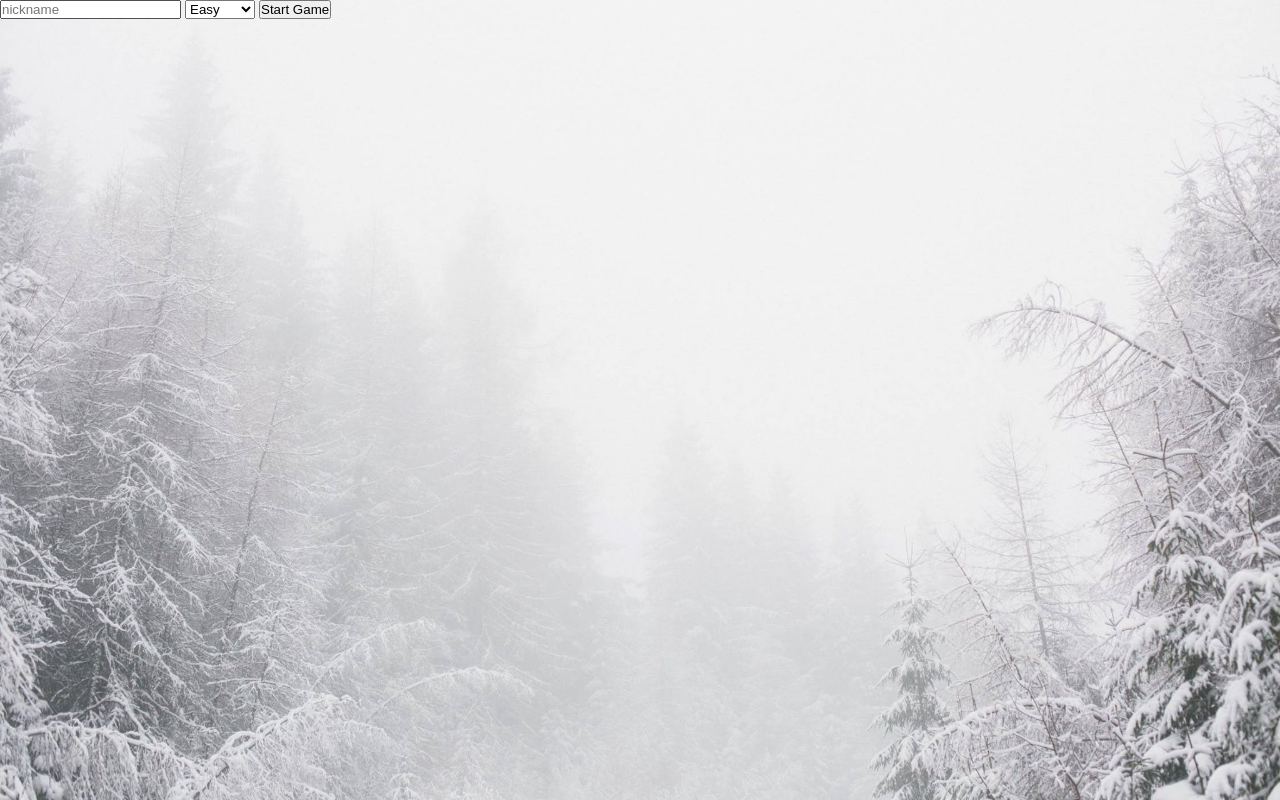
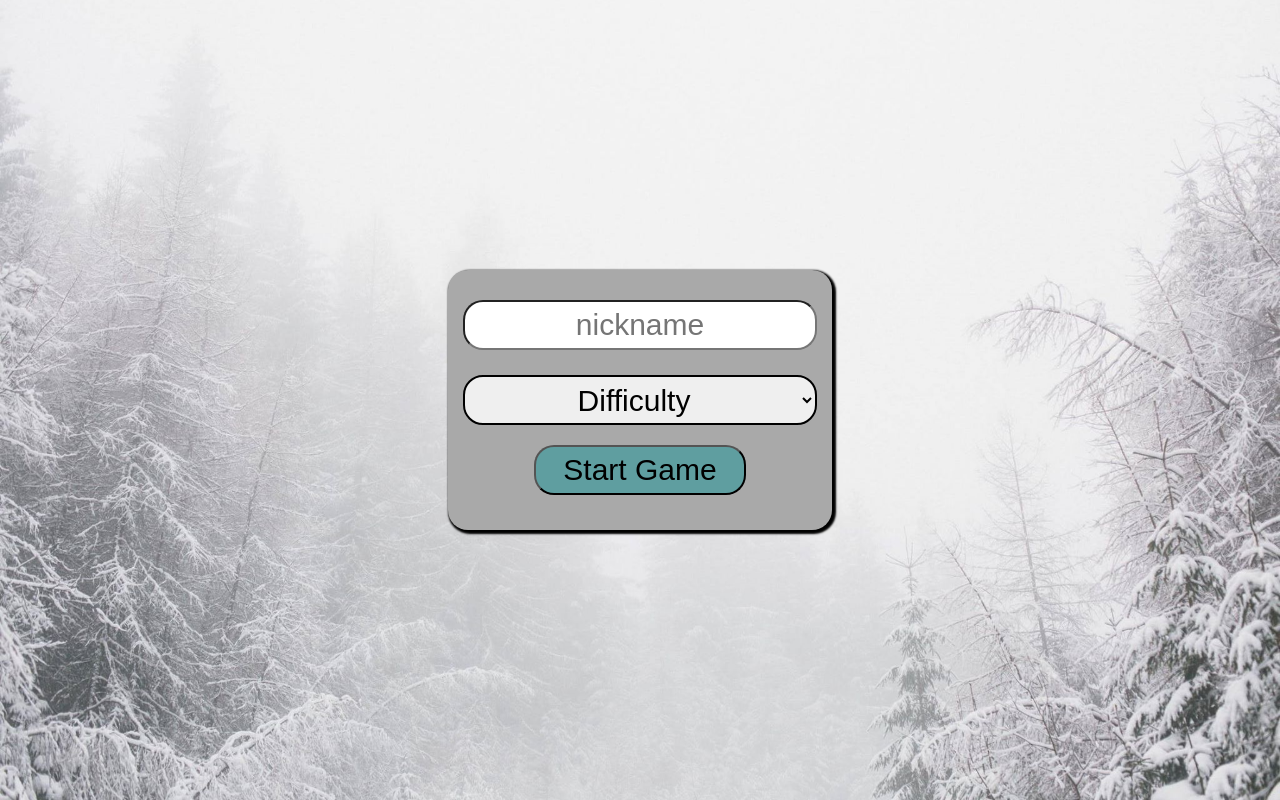
Before and after one commit to MenesiZoltan/ChristmasMemoryG, a Flask app: page /game in a window 1280 px wide. Run offline with Flask 2, Linux system fonts and the light colour scheme; some libraries are stand-ins or nearby versions.

Commit message:
game handling corrected

```diff
--- a/static/css/game.css
+++ b/static/css/game.css
@@ -84,24 +84,51 @@ body {
 }
 
 /*---------------------------------FORM--------------------------------*/
-/*form {*/
-    /*width: 30%;*/
-    /*height: 300px;*/
-    /*margin: auto;*/
-    /*display: flex;*/
-    /*box-shadow: 2px 2px 2px 2px black;*/
-    /*background-color: darkgrey;*/
-    /*border-radius: 20px;*/
-/*}*/
+form {
+    width: 30%;
+    height: auto;
+    margin: auto;
+    display: flex;
+    flex-wrap: wrap;
+    box-shadow: 2px 2px 2px 2px black;
+    background-color: darkgrey;
+    border-radius: 20px;
+    padding: 15px;
+}
 
-/*input {*/
-    /*width: 100%;*/
-    /*height: 33.3333%;*/
+input {
+    width: 100%;
+    height: 50px;
     /*box-shadow: 1px 1px 1px 1px black;*/
-/*}*/
+    margin-top: 15px;
+    margin-bottom: 25px;
+    text-align: center;
+    font-size: 30px;
+    border-radius: 20px;
+    outline: none;
+}
+
+#difficulty{
+    margin: auto;
+    width: 100%;
+    border: 2px solid black;
+    border-radius: 20px;
+    outline: none;
+    height: 50px;
+    text-align-last: center;
+    font-size: 30px;
+}
 
 
+.submit{
+    width: 60%;
+    margin:  20px auto;
+    background-color: cadetblue;
+}
 
+.submit:hover{
+
+}
 
 .form_fade_out {
     opacity: 0;
--- a/templates/game.html
+++ b/templates/game.html
@@ -12,11 +12,12 @@
         <form id="login_form">
             <input type="text" id="nick_name" placeholder="nickname">
             <select id="difficulty">
+                <option value="" disabled selected>Difficulty</option>
                 <option value="5">Easy</option>
                 <option value="10">Medium</option>
                 <option value="10">Hard</option>
             </select>
-            <input type="submit" value="Start Game">
+            <input type="submit" value="Start Game" class="submit">
         </form>
 
 
```
